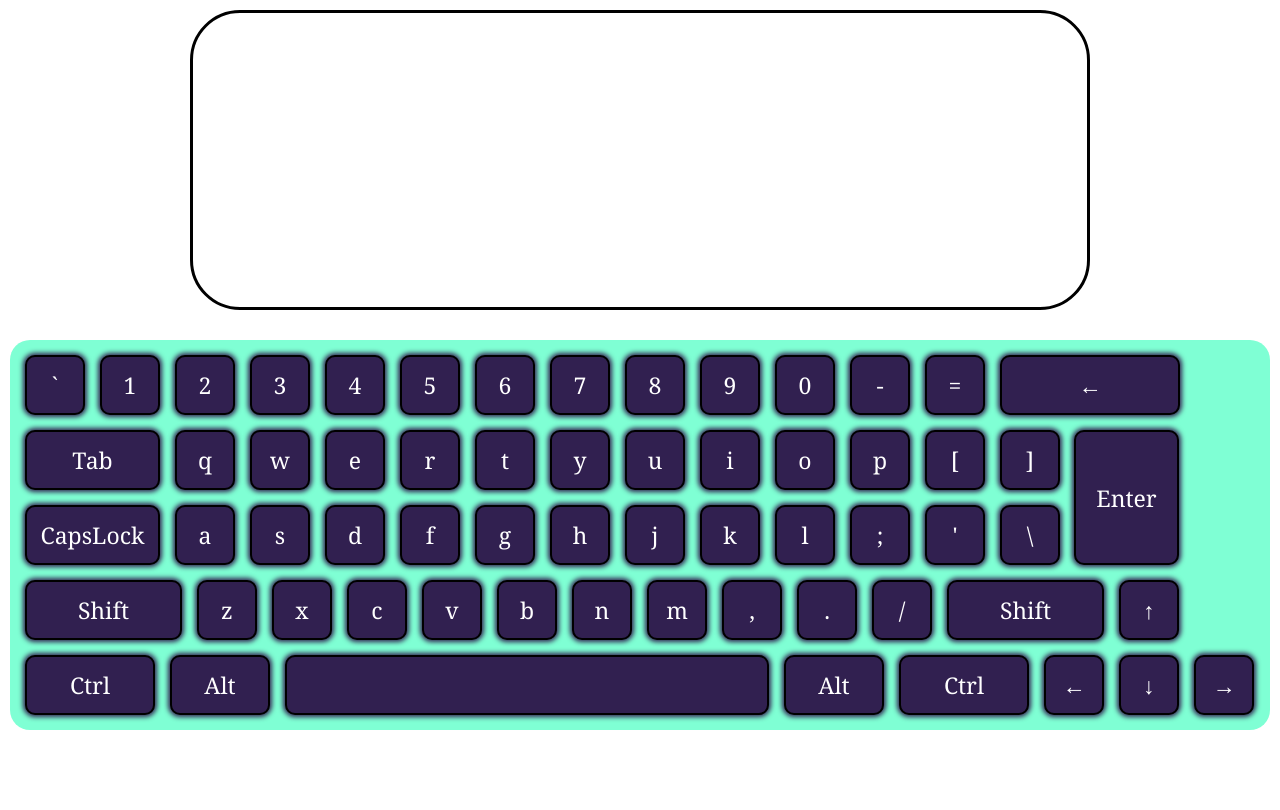
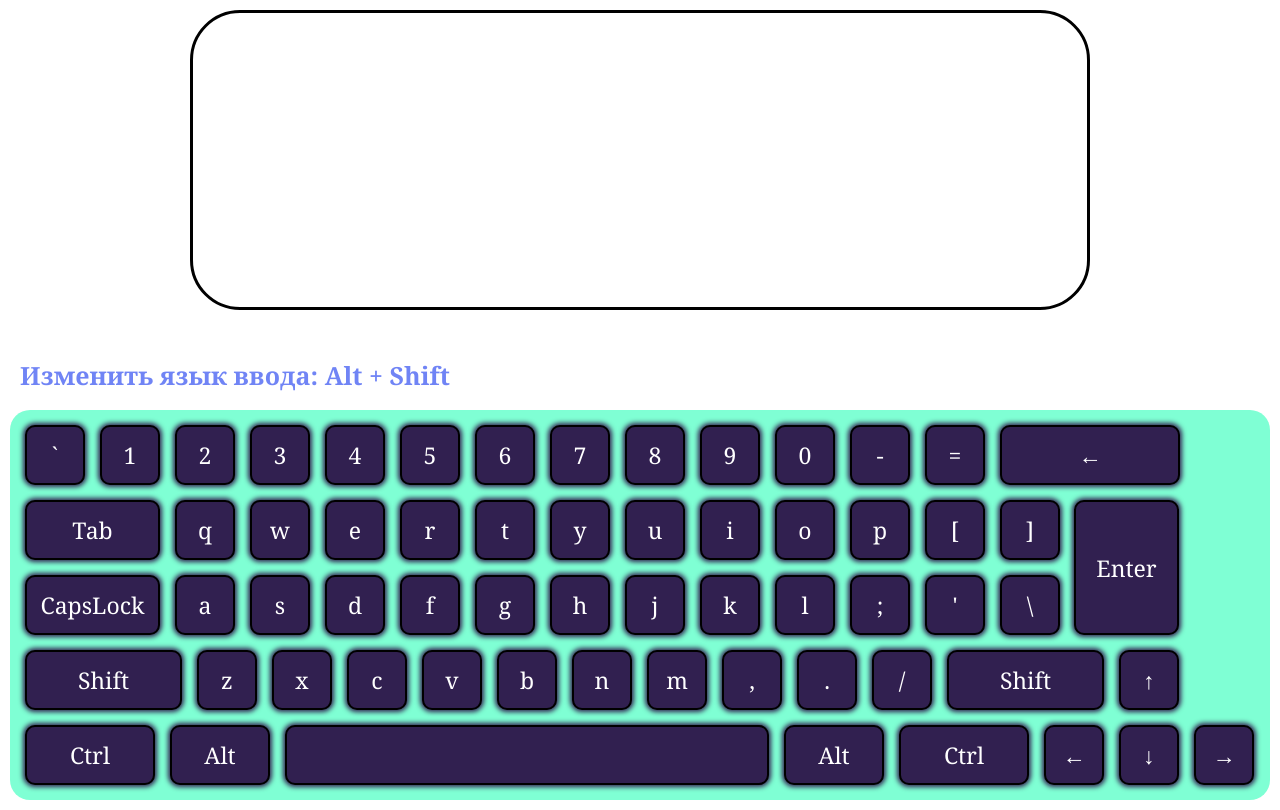
Before and after one commit to Vladimir17111991/virtual-keyboard, a website built with webpack: page src/index.html in a window 1280 px wide. Built offline with nearby package versions, Linux system fonts and the light colour scheme.

Commit message:
docs: modify index.html.Added text on page for change language

```diff
--- a/src/index.js
+++ b/src/index.js
@@ -3,12 +3,15 @@ import Keyboard from './js/Keyboard';
 import './styles/style.css';
 // import './styles/style.scss';
 const keyboard = new Keyboard();
+
 const section = createDom('section', '', 'main', 'container');
 const textArea = createDom('textarea', '', 'main__textarea');
+const titleLang = createDom('div','Изменить язык ввода: Alt + Shift','main__language');
 const { body } = document;
 body.append(section);
 window.onload = () => {
     section.append(textArea);
+    section.append(titleLang);
     section.append(keyboard.createKeyboard());
     // pressButton();
 
--- a/src/js/Keyboard.js
+++ b/src/js/Keyboard.js
@@ -41,6 +41,7 @@ export default class Keyboard {
             });
             container.append(line);
         }
+
         keyboard.append(container);
         return keyboard;
     }
--- a/src/styles/_keyboard.scss
+++ b/src/styles/_keyboard.scss
@@ -1,9 +1,18 @@
-.main__keyboard{
+.main{
+    &__keyboard{
     background-color: aquamarine;
     margin: 0 auto;
     width: 100%;
     padding: 15px;
     border-radius: 20px;
+    }
+    &__language{
+        color: rgb(112, 132, 245);
+        padding: 10px;
+        font-size: 25px;
+        font-weight: 600;
+        line-height: 2em;
+    }
 }
 .keyboard{
     &-container{
```
Also changed, not shown: src/styles/style.css, 1 other file.
